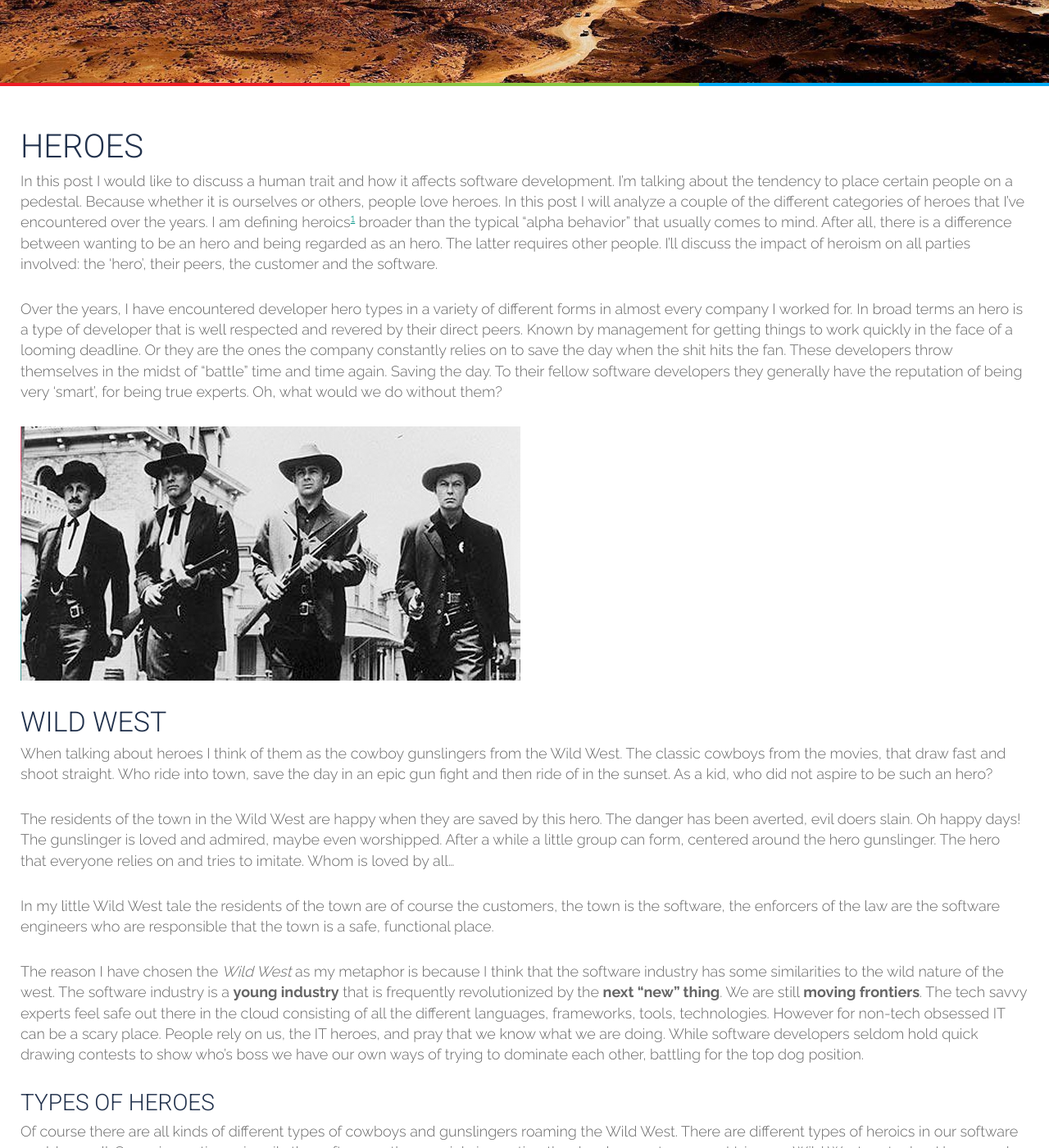
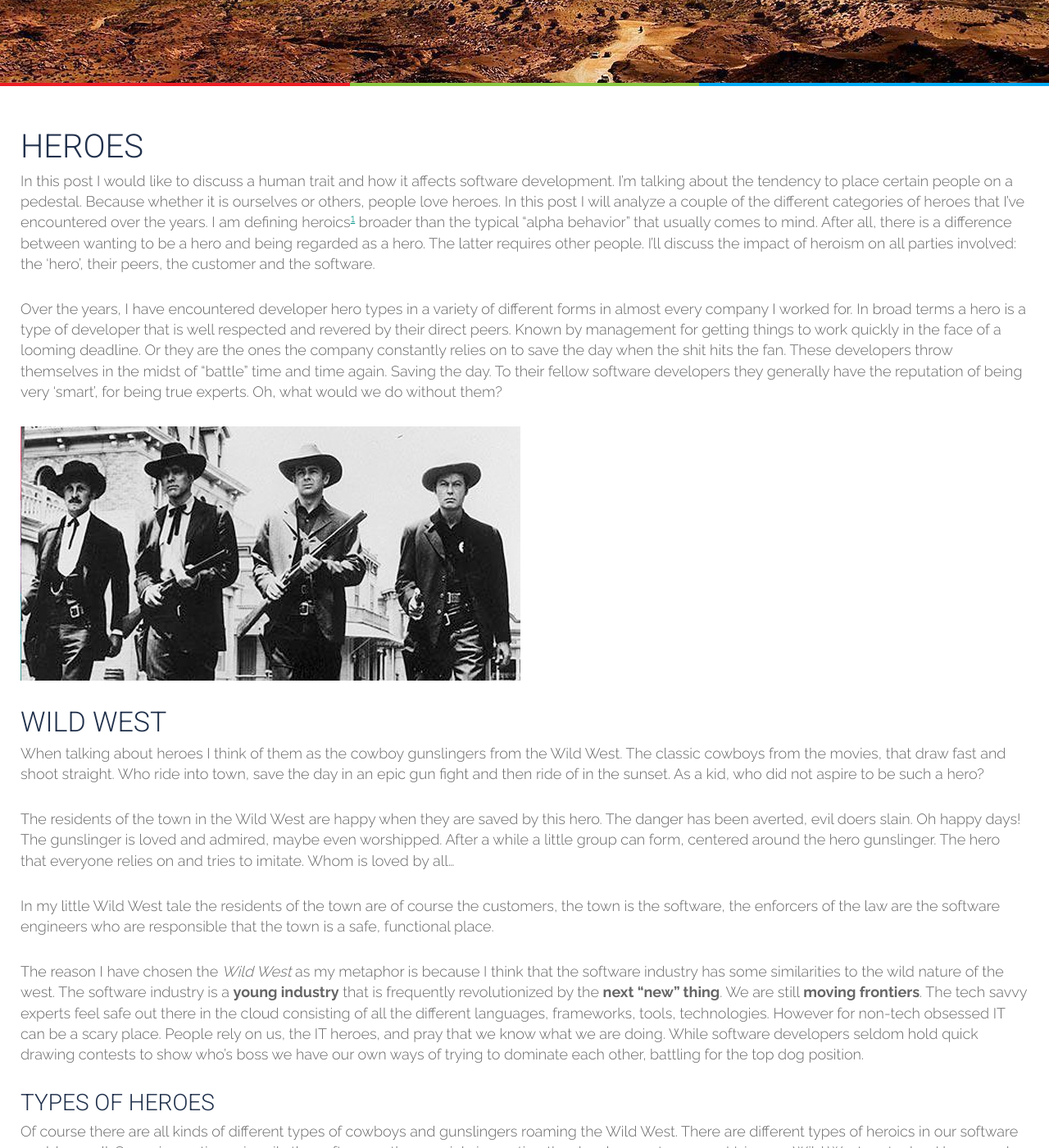
Before and after one commit to tripledio/tripledio.github.io, a Jekyll site: the page built from _posts/2018-05-20-Heroes.md, in a window 1280 px wide and 1400 px high, scrolled down 509 px. Shown: the whole window at 82% size. Built offline with Jekyll 4.4.1, drawn with Linux system fonts in a browser that asks for light colours; some of the changed text lies outside the part shown.

Commit message:
A hero instead of an

```diff
--- a/_posts/2018-05-20-Heroes.md
+++ b/_posts/2018-05-20-Heroes.md
@@ -8,15 +8,15 @@
 ---
 # Heroes
 
-In this post I would like to discuss a human trait and how it affects software development. I'm talking about the tendency to place certain people on a pedestal. Because whether it is ourselves or others, people love heroes. In this post I will analyze a couple of the different categories of heroes that I've encountered over the years. I am defining heroics[^hero] broader than the typical "alpha behavior" that usually comes to mind. After all, there is a difference between wanting to be an hero and being regarded as an hero. The latter requires other people. I'll discuss the impact of heroism on all parties involved: the 'hero', their peers, the customer and the software.
+In this post I would like to discuss a human trait and how it affects software development. I'm talking about the tendency to place certain people on a pedestal. Because whether it is ourselves or others, people love heroes. In this post I will analyze a couple of the different categories of heroes that I've encountered over the years. I am defining heroics[^hero] broader than the typical "alpha behavior" that usually comes to mind. After all, there is a difference between wanting to be a hero and being regarded as a hero. The latter requires other people. I'll discuss the impact of heroism on all parties involved: the 'hero', their peers, the customer and the software.
 
-Over the years, I have encountered developer hero types in a variety of different forms in almost every company I worked for. In broad terms an hero is a type of developer that is well respected and revered by their direct peers. Known by management for getting things to work quickly in the face of a looming deadline. Or they are the ones the company constantly relies on to save the day when the shit hits the fan. These developers throw themselves in the midst of "battle" time and time again. Saving the day. To their fellow software developers they generally have the reputation of being very 'smart', for being true experts. Oh, what would we do without them?
+Over the years, I have encountered developer hero types in a variety of different forms in almost every company I worked for. In broad terms a hero is a type of developer that is well respected and revered by their direct peers. Known by management for getting things to work quickly in the face of a looming deadline. Or they are the ones the company constantly relies on to save the day when the shit hits the fan. These developers throw themselves in the midst of "battle" time and time again. Saving the day. To their fellow software developers they generally have the reputation of being very 'smart', for being true experts. Oh, what would we do without them?
 
 ![Gunslingers](/img/posts/heroes/gunslingers.png)
 
 ## Wild west
 
-When talking about heroes I think of them as the cowboy gunslingers from the Wild West. The classic cowboys from the movies, that draw fast and shoot straight. Who ride into town, save the day in an epic gun fight and then ride of in the sunset. As a kid, who did not aspire to be such an hero?
+When talking about heroes I think of them as the cowboy gunslingers from the Wild West. The classic cowboys from the movies, that draw fast and shoot straight. Who ride into town, save the day in an epic gun fight and then ride of in the sunset. As a kid, who did not aspire to be such a hero?
 
 The residents of the town in the Wild West are happy when they are saved by this hero. The danger has been averted, evil doers slain. Oh happy days! The gunslinger is loved and admired, maybe even worshipped. After a while a little group can form, centered around the hero gunslinger. The hero that everyone relies on and tries to imitate. Whom is loved by all...
 
@@ -77,7 +77,7 @@
 
 > A hero to some, a bully to others
 
-While they might be feared instead of loved by their peers, the terrorizing gunslinger still appears an hero to the people of the town. Because their heroes, or bullies, still get the job done and the townspeople care about the results. They don't need to collaborate with gunslingers themselves. So the bullies remain 'in power' by the approval of the townspeople in the one hand, and by intimidating and belittling any potential contenders.
+While they might be feared instead of loved by their peers, the terrorizing gunslinger still appears a hero to the people of the town. Because their heroes, or bullies, still get the job done and the townspeople care about the results. They don't need to collaborate with gunslingers themselves. So the bullies remain 'in power' by the approval of the townspeople in the one hand, and by intimidating and belittling any potential contenders.
 
 Read more on [Bully](/20/05/2018/Bully/)
 
@@ -85,7 +85,7 @@
 
 The young buck, lone ranger and the posse are in the 'heroic' realm by their actions in production, making deadlines, fixing things. The local hero and the bullies are heroes by reputation. The latter two have more of a social aspect to them and thus they have a larger impact on their environment.
 
-One can be multiple of these patterns at the same time in varying degrees. One can evolve into another over time depending on changes in the project, team composition, roles taken. As an example someone can start as a young buck working hard on a big project. Once the project is delivered and the software is being maintained and extended the young buck can evolve into a lone ranger, if they are the only ones that are able to maintain the software, an hero or a bully when new team members need to start working on the software, a member of a posse when the team that delivered the software sticks together to maintain it.
+One can be multiple of these patterns at the same time in varying degrees. One can evolve into another over time depending on changes in the project, team composition, roles taken. As an example someone can start as a young buck working hard on a big project. Once the project is delivered and the software is being maintained and extended the young buck can evolve into a lone ranger, if they are the only ones that are able to maintain the software, a hero or a bully when new team members need to start working on the software, a member of a posse when the team that delivered the software sticks together to maintain it.
 
 ### The problems with gunslingers
 
@@ -116,7 +116,7 @@
 
 A little advice for the ones that are employing the software engineers:
 
->Know the difference between an heroic show off and a competent professional.
+>Know the difference between a heroic show off and a competent professional.
 
 I am putting this a bit extreme but all too often companies don't know who their most valuable engineers are. They aren't always the most extravert, loudest of the bunch that always save the day. When you as the customer favor heroics over reliableness, the engineers that make reliable software will leave.
 
@@ -139,7 +139,7 @@
 When it looks like things are going well and everything is under control with very competent people on the job then make sure that the reason we are confident, that all is well, is because of professionalism. Not because of heroics. Because **Heroics give a false sense of security.**
 
 
-> "You know what I like about you? You are not an hero. I don't want you to be an hero. Heroes do stupid things and they die."
+> "You know what I like about you? You are not a hero. I don't want you to be a hero. Heroes do stupid things and they die."
 > -- Daenerys Targaryen - Game of Thrones S07E06
 
 
```
